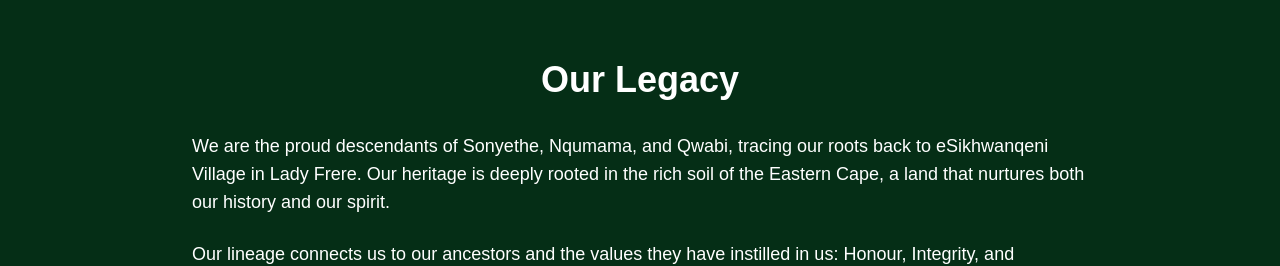
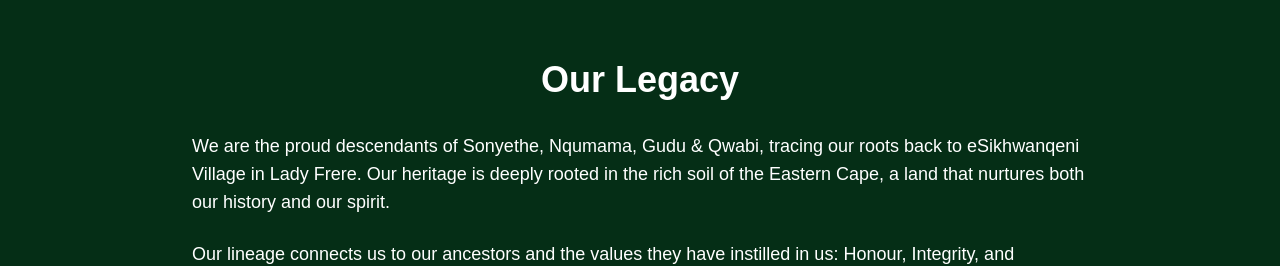
Before and after one commit to AyabongaQwabi/qwabi-website, a Next.js app: page / in a window 1280 px wide. Shown: the part 820-1086 px from the top of the page. Built offline with nearby package versions, Linux system fonts and the light colour scheme.

Commit message:
refactor:  fix typo

```diff
--- a/src/components/Legacy.js
+++ b/src/components/Legacy.js
@@ -23,7 +23,7 @@ export default function Legacy() {
           transition={{ duration: 0.5, delay: 0.2 }}
         >
           <p>
-            We are the proud descendants of Sonyethe, Nqumama, and Qwabi,
+            We are the proud descendants of Sonyethe, Nqumama, Gudu & Qwabi,
             tracing our roots back to eSikhwanqeni Village in Lady Frere. Our
             heritage is deeply rooted in the rich soil of the Eastern Cape, a
             land that nurtures both our history and our spirit.
```
